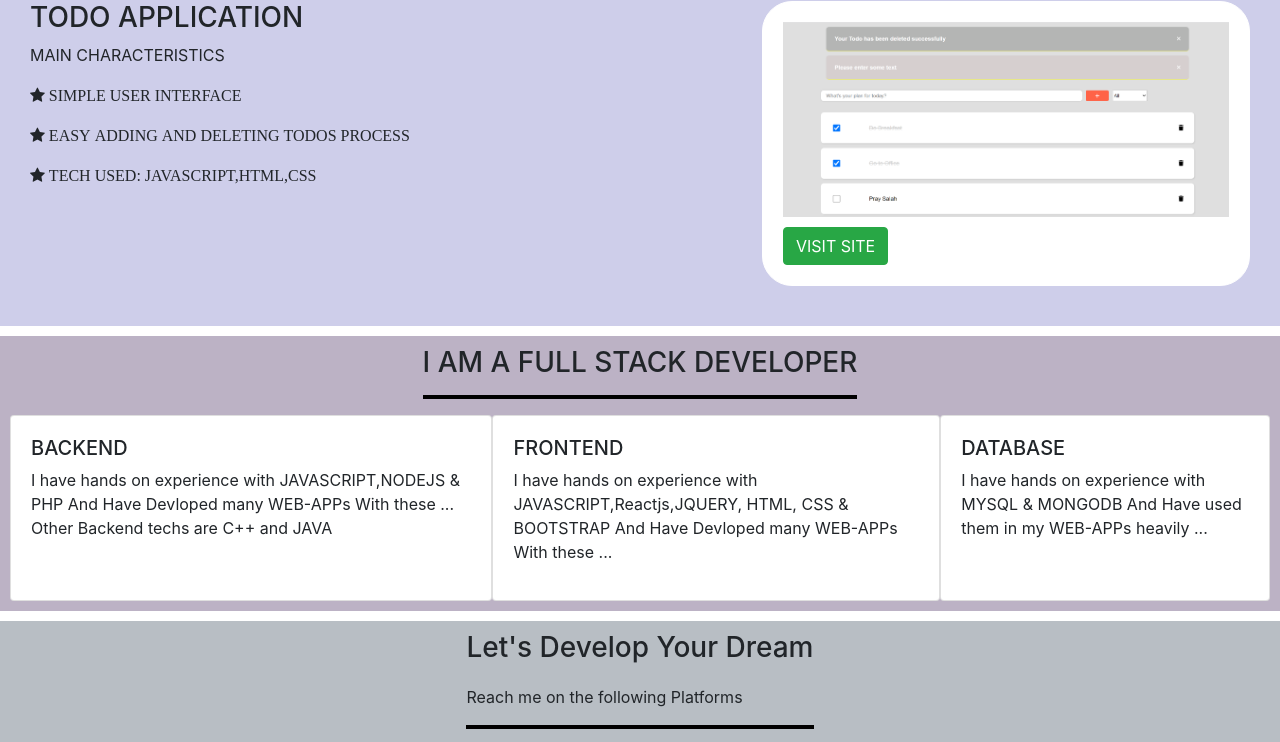
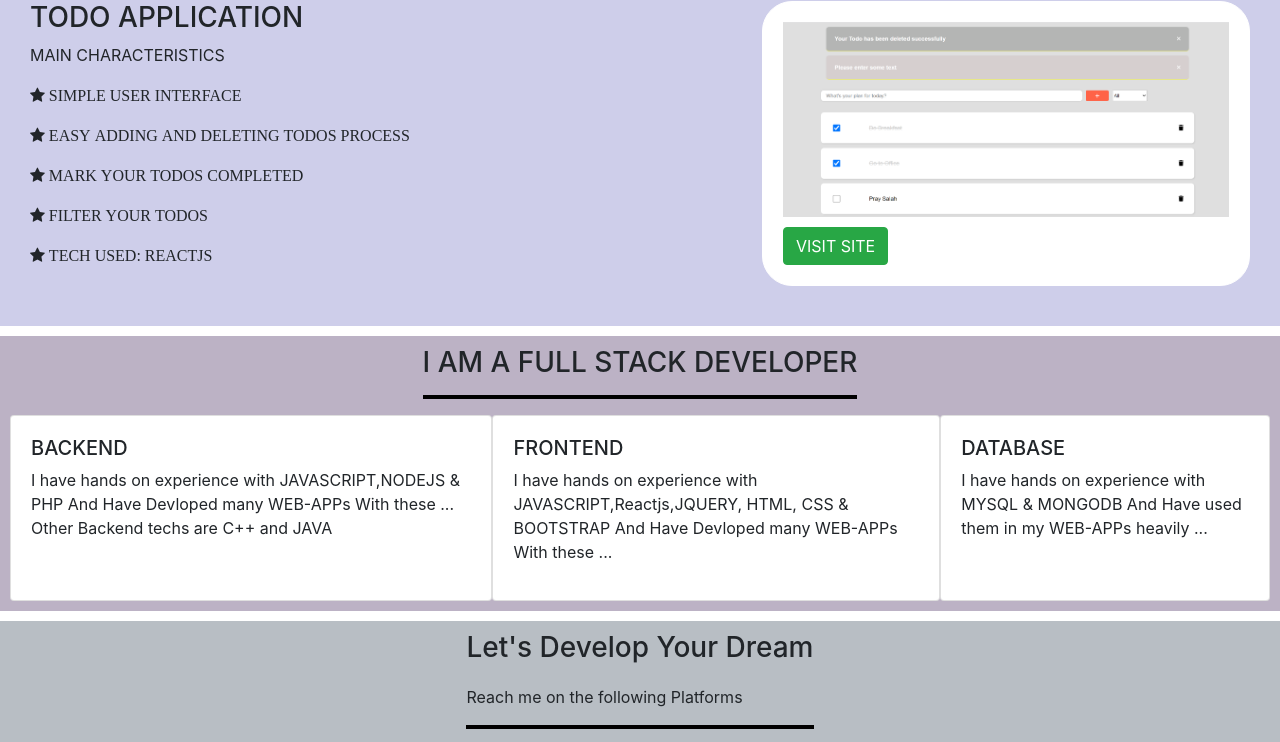
Before and after one commit to vickyktk/vickyktk.github.io, a plain HTML site: page index.html in a window 1280 px wide. Shown: the part 1729-2471 px from the top of the page. Drawn offline with nearby package versions, Linux system fonts and the light colour scheme.

Commit message:
Update index.html
Todos updated to reactjs

```diff
--- a/index.html
+++ b/index.html
@@ -91,14 +91,16 @@
 
                 <p><i class="fa fa-star"> SIMPLE USER INTERFACE</i></p>
                 <p><i class="fa fa-star"> EASY ADDING AND DELETING TODOS PROCESS</i></p>
-                <p><i class="fa fa-star"> TECH USED: JAVASCRIPT,HTML,CSS</i></p>
+                <p><i class="fa fa-star"> MARK YOUR TODOS COMPLETED </i></p>
+                <p><i class="fa fa-star"> FILTER YOUR TODOS</i></p>
+                <p><i class="fa fa-star"> TECH USED: REACTJS</i></p>
 
                 </div>
                 <div class="card">
                     <div class="card-body">
                         <img src="images/todo.png"  alt=""><br>
 
-                        <a target="_blank" href="https://vickyktk.github.io/TodoApp/" class="btn btn-success">VISIT SITE</a>
+                        <a target="_blank" href="https://vickyktk.github.io/reacttodos/" class="btn btn-success">VISIT SITE</a>
                     </div>
                  </div>
             </div>
```
